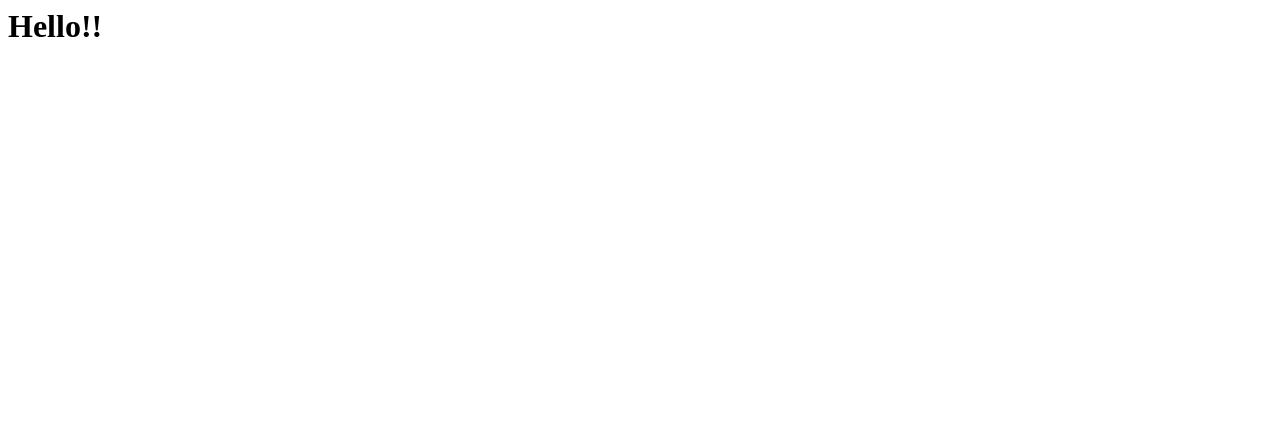
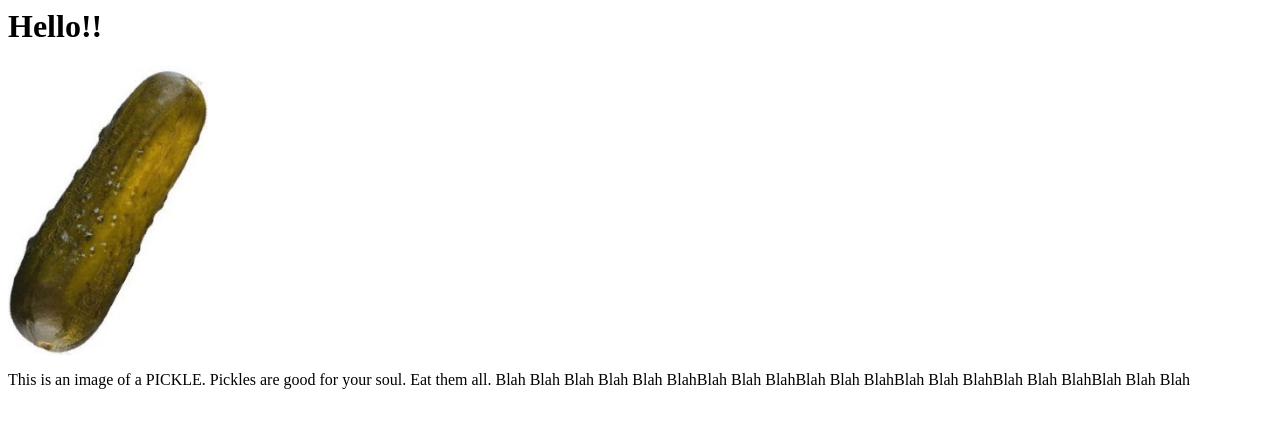
Before and after one commit to AliyyahS/group_project, a plain HTML site: page index.html in a window 1280 px wide. Drawn offline with Linux system fonts and the light colour scheme.

Commit message:
Pickle
I inserted a picture of a pickly

```diff
--- a/index.html
+++ b/index.html
@@ -2,3 +2,8 @@
   <h1>Hello!!</h1>
 
 </body>
+
+
+
+<img src="pickle.jpg" width="200px">
+ <p> This is an image of a PICKLE. Pickles are good for your soul. Eat them all. Blah Blah Blah Blah Blah BlahBlah Blah BlahBlah Blah BlahBlah Blah BlahBlah Blah BlahBlah Blah Blah </p>
```
Also changed, not shown: pickle.jpg (added).
